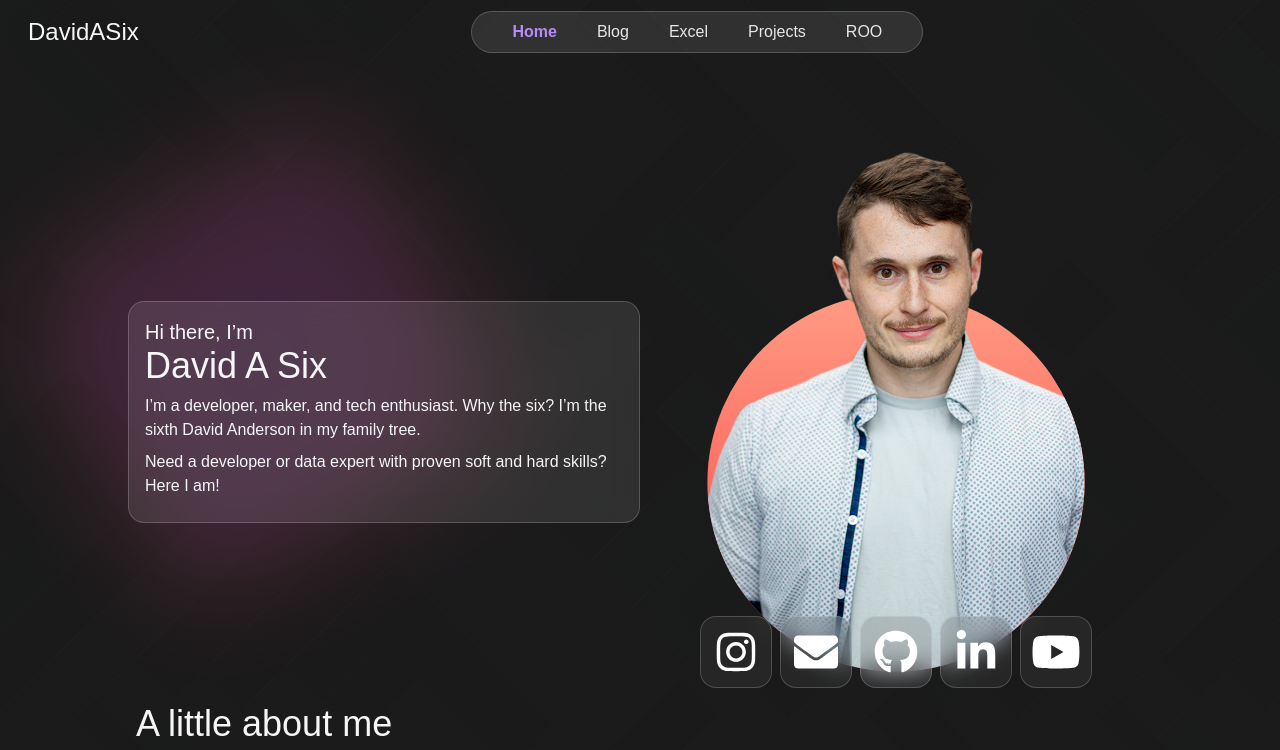
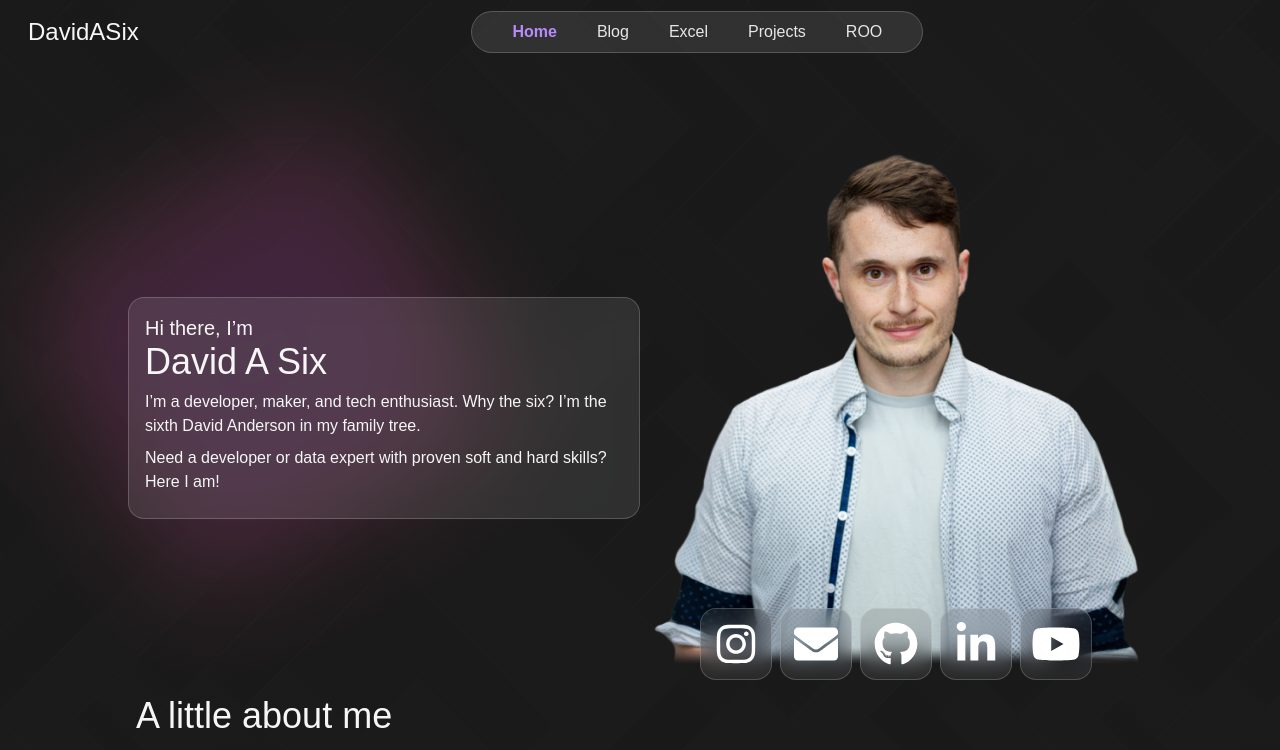
Before and after one commit to DavidASix/davidasix.com, a Next.js app: page / in a window 1280 px wide. Shown: the top 750 px of the page. Built offline with nearby package versions, Linux system fonts and the light colour scheme; a web font is replaced by a local one.

Commit message:
Updated homepage headshot. Tweaker nav styles

```diff
--- a/src/components/NavigationLayout.js
+++ b/src/components/NavigationLayout.js
@@ -10,7 +10,7 @@ export default function NavigationLayout({ children }) {
           <NavBar />
         </header>
         <main
-          className={`z-20 row pt-10 m-0 justify-content-center align-items-start`}
+          className={`z-20 row pt-2 md:pt-10 m-0 justify-content-center align-items-start`}
         >
           {children}
         </main>
--- a/src/pages/index.js
+++ b/src/pages/index.js
@@ -62,12 +62,7 @@ export default function Home() {
               className={`col-span-1 relative flex justify-center order-1 md:order-2`}
             >
               <img
-                src="/images/headshot_bg.svg"
-                alt="An orange circle behind image of David"
-                className="absolute bottom-0 z-0 max-h-[65vh]"
-              />
-              <img
-                src="/images/headshot.png"
+                src="/images/headshot-square.png"
                 alt="A headshot of David wearing an unbuttoned white collared shirt."
                 className="z-10 max-h-[65vh]"
               />
```
Also changed, not shown: public/images/headshot-square.png (added).
